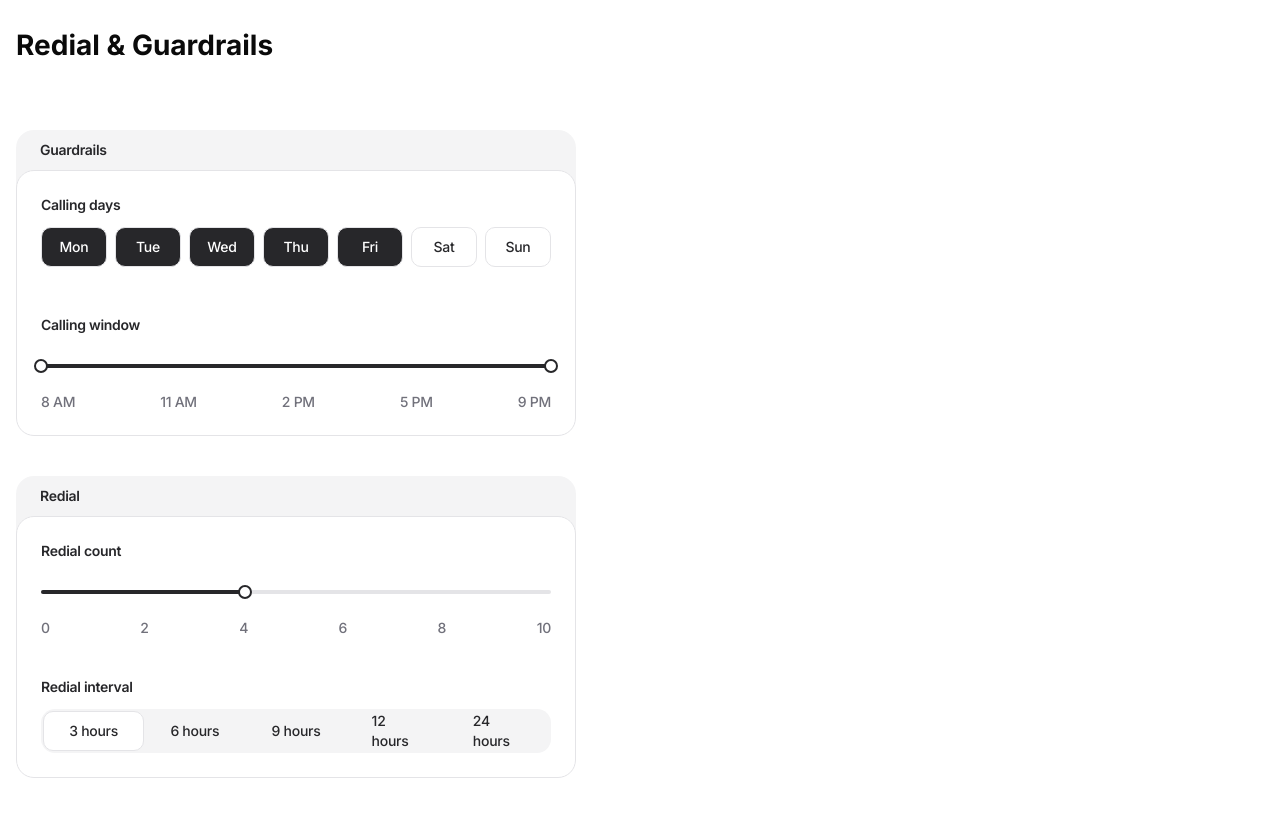
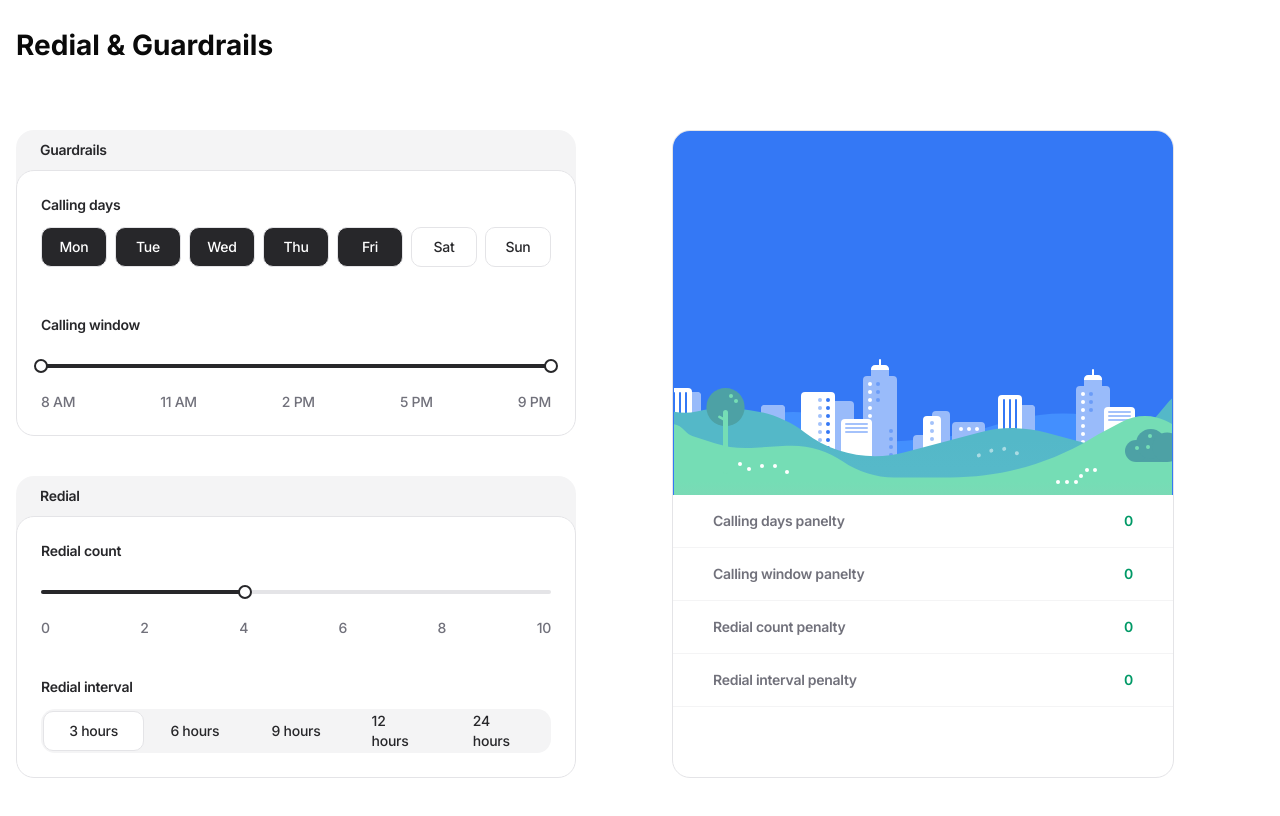
Before and after one commit to shristi-gupta21/campaign-score-calculator, a Next.js app: page / in a window 1280 px wide. Built offline with nearby package versions, Linux system fonts and the light colour scheme.

Commit message:
campaign score card dev done

```diff
--- a/app/page.tsx
+++ b/app/page.tsx
@@ -1,11 +1,15 @@
+import CampaignScoreCard from "@/components/features/campaign-score-card";
 import Guardrails from "@/components/features/guardrails";
 import Redial from "@/components/features/redial";
 
 export default function Home() {
   return (
-    <div className="flex w-full max-w-[560px] flex-col gap-10 py-10">
+   <div className="flex w-full gap-24 py-10">
+     <div className="flex w-full max-w-[560px] shrink-0 flex-col gap-10">
       <Guardrails />
       <Redial />
     </div>
+    <CampaignScoreCard/>
+   </div>
   );
 }
--- /dev/null
+++ b/components/features/campaign-score-card.tsx
@@ -0,0 +1,34 @@
+import Image from 'next/image';
+import React from 'react'
+
+const scores = [
+    'Calling days panelty',
+    'Calling window panelty',
+    'Redial count penalty',
+    'Redial interval penalty',
+]
+
+const CampaignScoreCard = () => {
+  return (
+    <div className='flex flex-col gap-4 rounded-2xl border border-zinc-200 bg-white overflow-hidden'>
+        <div className='w-full relative'>
+            <Image src='/level-1.svg'
+            alt='level-1'
+            width={500}
+            height={364}
+            className='w-full h-full object-cover'
+            />
+        </div>
+        <div className='flex flex-col gap-4 pb-4 '>
+            {scores.map((score) => (
+                <div key={score} className='flex px-10 justify-between items-center border-b border-zinc-100 pb-4 text-sm font-semibold tracking-[-0.28px]'>
+                    <p className='text-zinc-500 '>{score}</p>
+                    <p className='text-emerald-600 '>0</p>
+                </div>
+            ))}
+        </div>
+    </div>
+  )
+}
+
+export default CampaignScoreCard
```
Also changed, not shown: public/level-1.svg.
